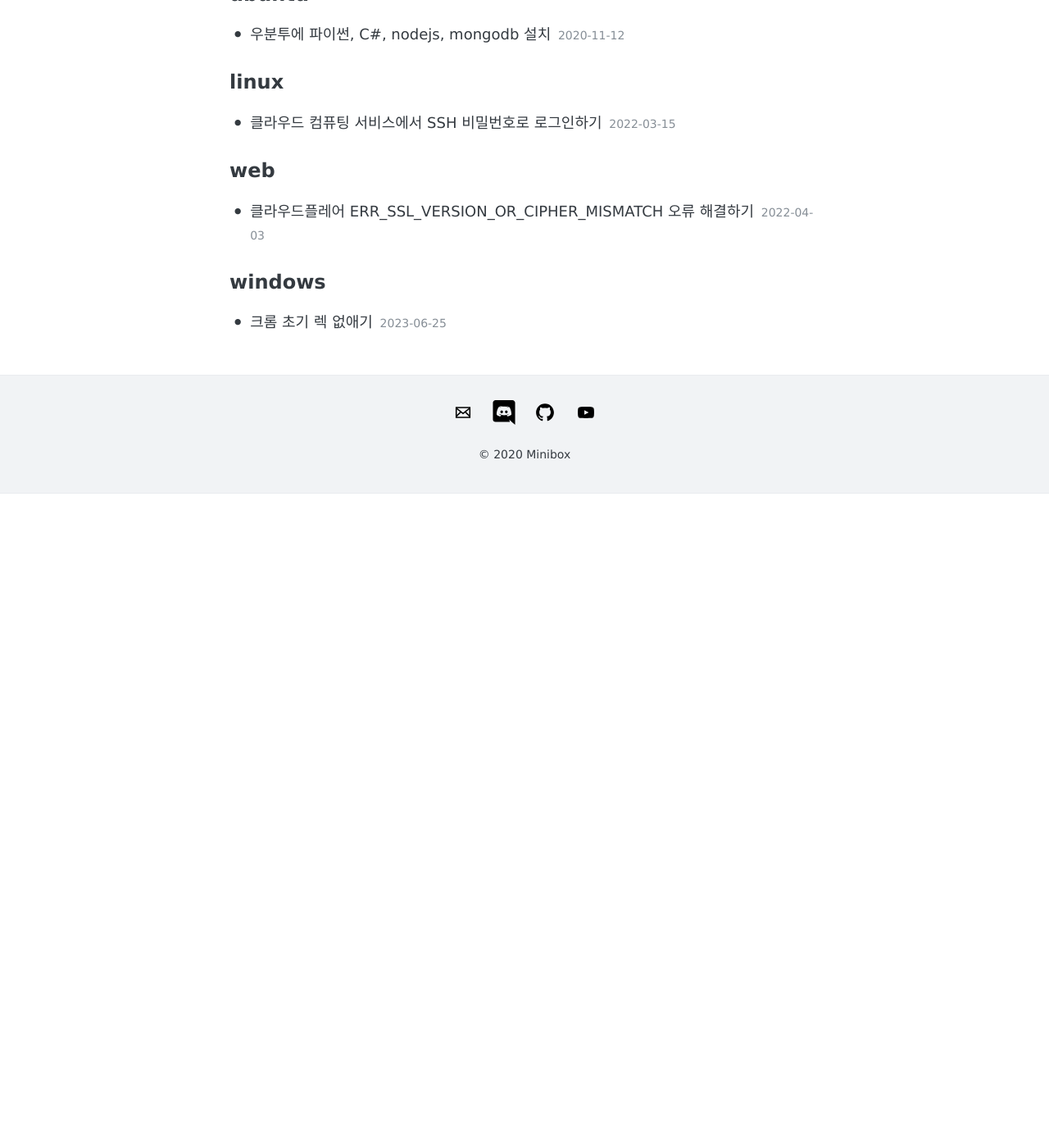
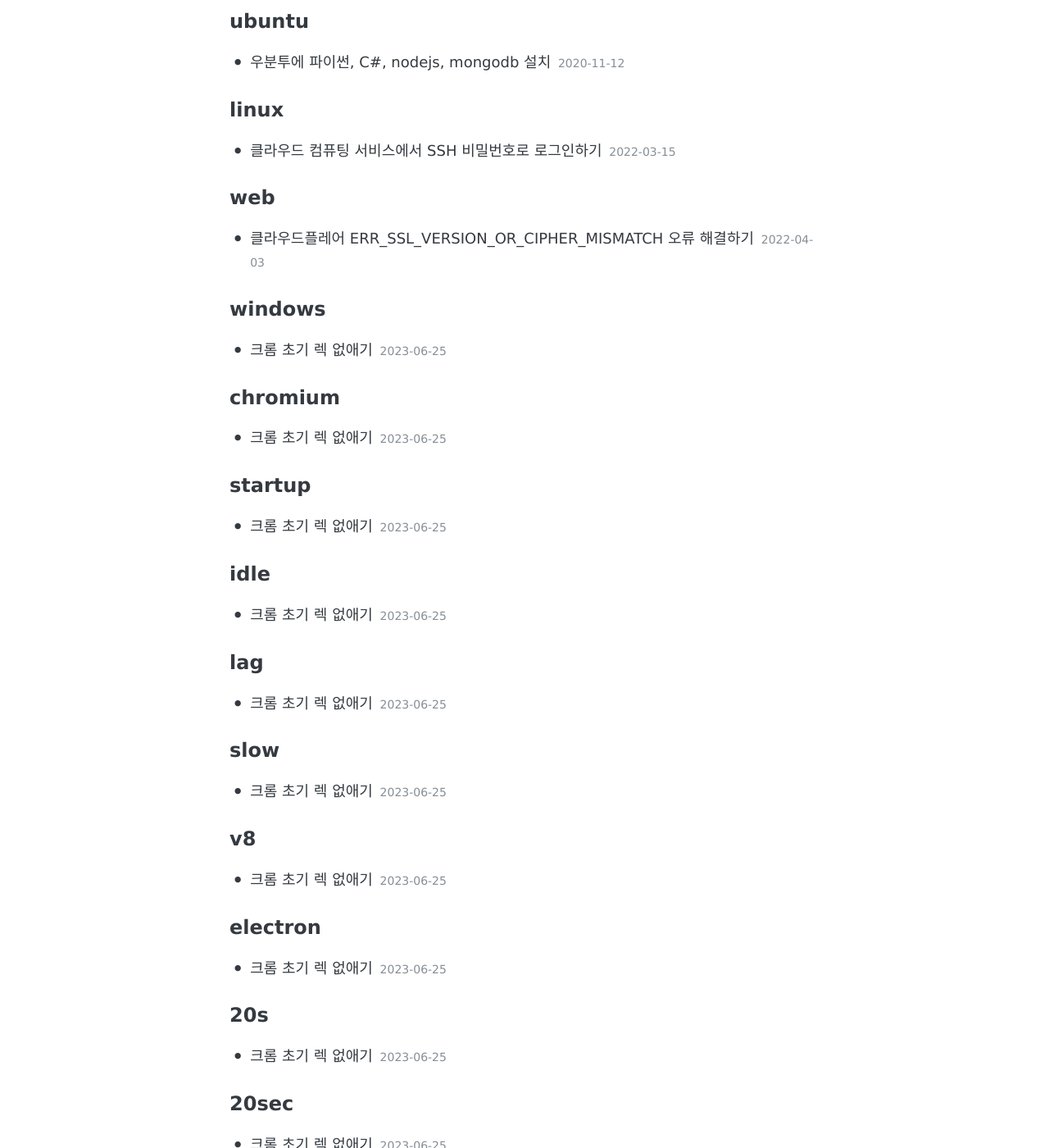
Before and after one commit to minibox24/miniblog, a Jekyll site: the page built from tags/index.html, in a window 1280 px wide and 1400 px high, scrolled down 635 px. Shown: the whole window at 82% size. Built offline with Jekyll 4.4.1, drawn with Linux system fonts in a browser that asks for light colours; before the commit the page ends 1237 px from its top, so only the background shows below that; some of the changed text lies outside the part shown.

Commit message:
아니왜빌드안됨

```diff
--- a/_posts/2023-06-25-fix-chromium-slow.md
+++ b/_posts/2023-06-25-fix-chromium-slow.md
@@ -1,7 +1,7 @@
 ---
 layout: post
 title: "크롬 초기 렉 없애기"
-tags: [windows]
+tags: [windows, chromium, startup, idle, lag, slow, v8, electron, 20s, 20sec]
 comments: true
 ---
 
```
